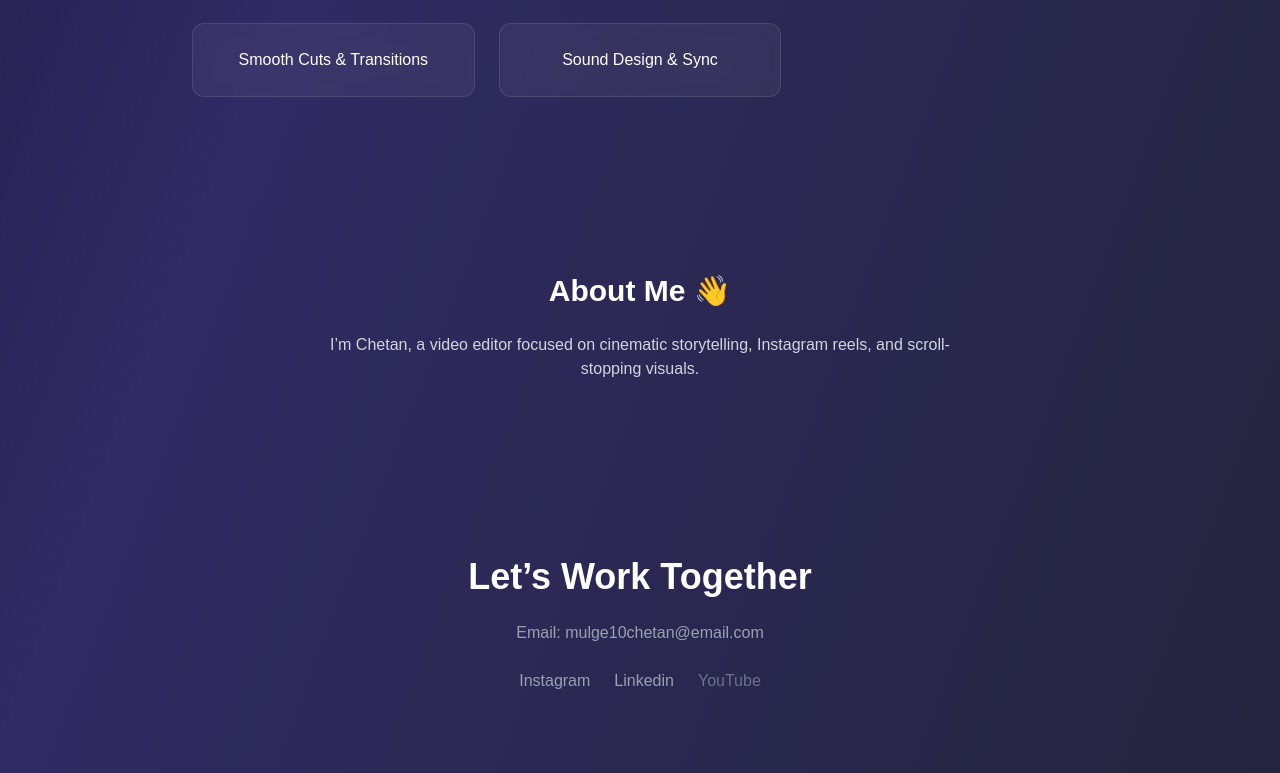
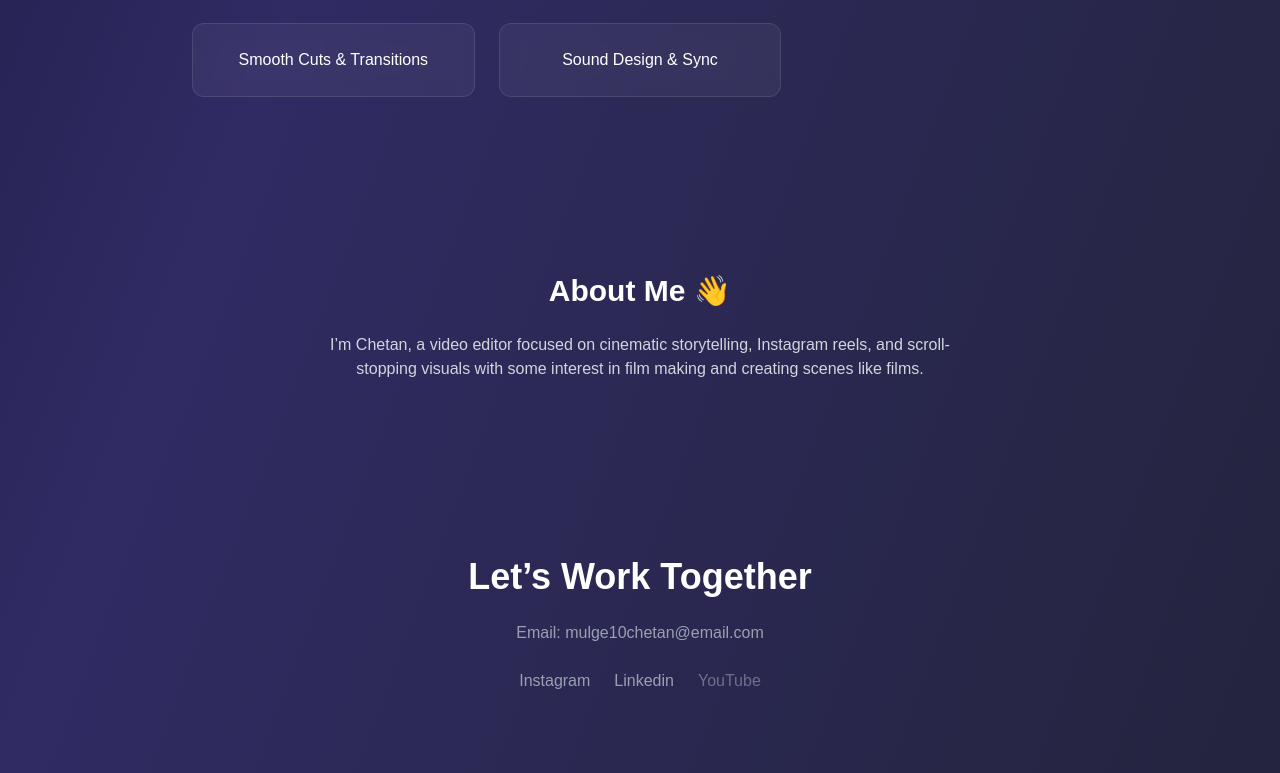
Before and after one commit to Chetan-mulge/video-editor-portfolio, a Next.js app: page / in a window 1280 px wide. Shown: the part 2630-3403 px from the top of the page. Built offline with nearby package versions, Linux system fonts and the light colour scheme.

Commit message:
fix: trigger redeploy

```diff
--- a/app/sections/about.tsx
+++ b/app/sections/about.tsx
@@ -18,7 +18,7 @@ export default function About() {
         whileInView={{ opacity: 1, y: 0 }}
       >
         I’m Chetan, a video editor focused on cinematic storytelling,
-        Instagram reels, and scroll-stopping visuals.
+        Instagram reels, and scroll-stopping visuals with some interest in film making and creating scenes like films.
       </motion.p>
     </section>
   );
```
